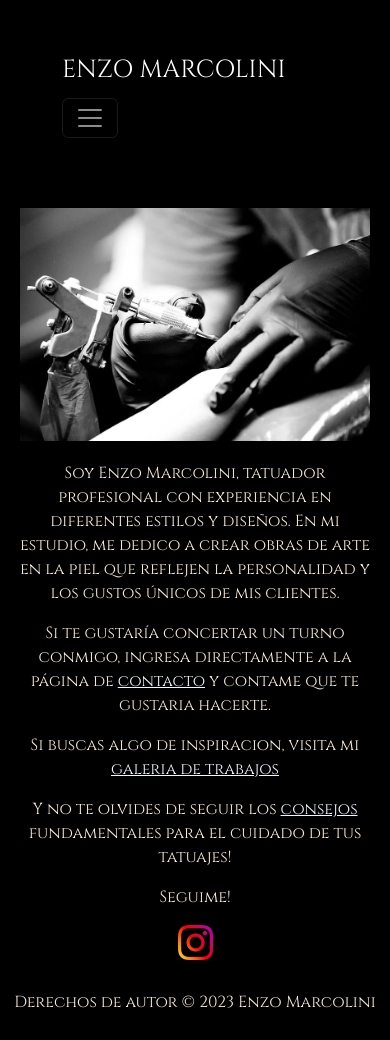
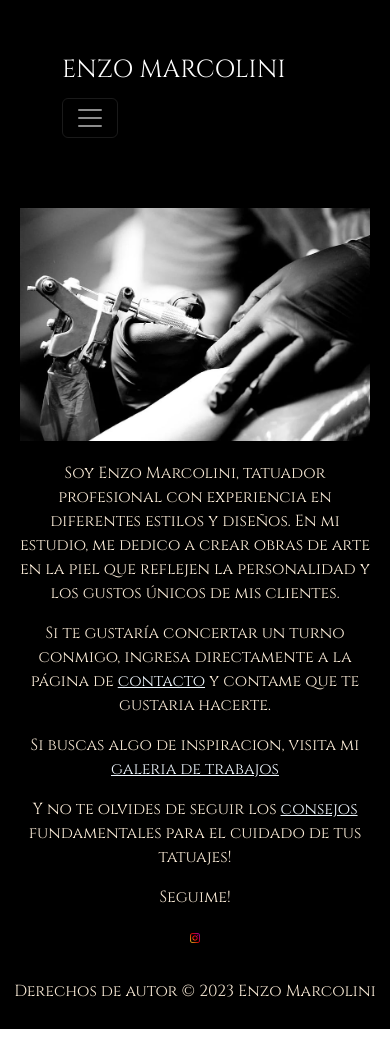
Before and after one commit to telma-sanchez/enzomarcolini, a plain HTML site: page index.html in a window 390 px wide. Drawn offline with nearby package versions, Linux system fonts and the light colour scheme.

Commit message:
cambio de tamaño de pantalla mobile

```diff
--- a/css/estilos.css
+++ b/css/estilos.css
@@ -94,7 +94,7 @@ main ol li{
 
 .logo img{
   justify-content: space-around;
-  width: 3%;
+  width: 50px;
   height: auto;
 }
 
@@ -116,7 +116,7 @@ a:hover {
 }
 
 /* estilo de medios mobile */
-@media (max-width: 768px) {
+@media (max-width: 480px) {
   nav h1 {
     font-size: 32px;
   }
@@ -136,7 +136,7 @@ a:hover {
   }
 
   .logo img{
-    width: 10%;
+    width: 10px;
   }
 }
 
```
Also changed, not shown: img/ENZO MARCOLINI.png (added), img/bgimg.png (added), img/fondoimg.jpg (added).
